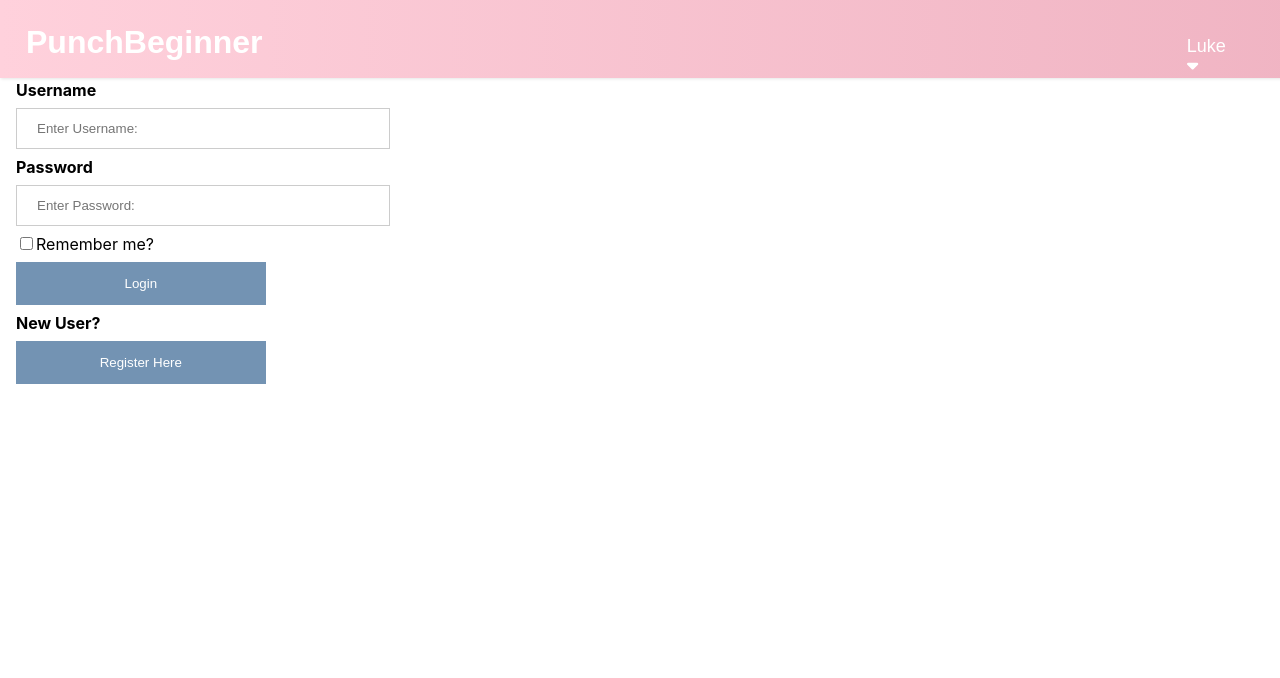
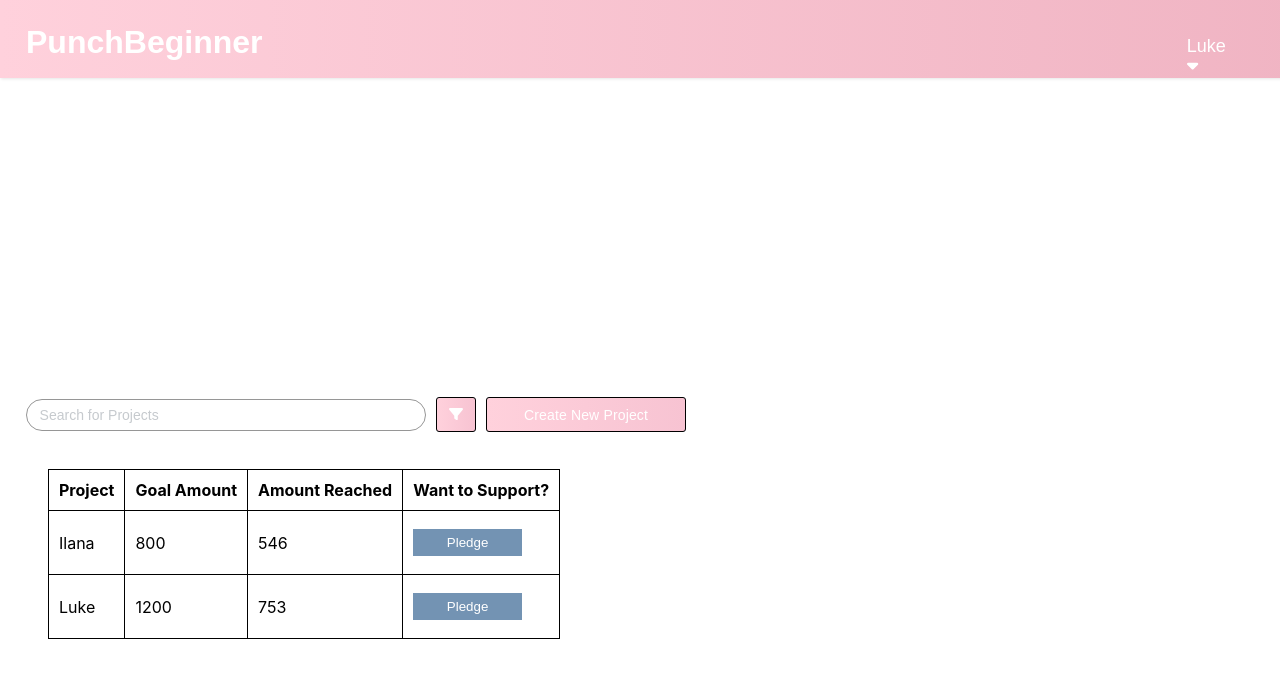
Before and after one commit to luke-bluefintech/PunchBeginnerApp, a React (Create React App) app in the folder it_1_code/: page /dashboard in a window 1280 px wide. Both pictures are taken after a click on the button "Login". Shown: the top 678 px of the page. Built offline with nearby package versions, Linux system fonts and the light colour scheme.

Commit message:
Interconnecting website elements

```diff
--- a/it_1_code/src/dashboard/Dashboard.js
+++ b/it_1_code/src/dashboard/Dashboard.js
@@ -1,10 +1,16 @@
+import { useState } from "react";
 import { FontAwesomeIcon } from "@fortawesome/react-fontawesome"
-import { faFilter} from '@fortawesome/free-solid-svg-icons'
+import { faFilter } from '@fortawesome/free-solid-svg-icons'
 import './Dashboard.css';
+import ViewProject from "../viewproject/ViewProject";
 
 function Dashboard() {
+
+    const [showViewProject, setShowViewProject] = useState(false);
+
     return (
         <div>
+            <div style={{ visibility: showViewProject? 'hidden' : 'visible' }}>
                 <input
                     className="dashboard-input-search"
                     type="search"
@@ -25,15 +31,17 @@ function Dashboard() {
                         <td>Ilana</td>
                         <td>800</td>
                         <td>546</td>
-                <td><button className="pledgebutton" type="pledge">Pledge</button></td>
+                        <td><button className="pledgebutton" onClick={() => setShowViewProject(true)} type="pledge">Pledge</button></td>
                     </tr>
                     <tr>
                         <td>Luke</td>
                         <td>1200</td>
                         <td>753</td>
-                <td><button className="pledgebutton" type="pledge">Pledge</button></td>
+                        <td><button className="pledgebutton" onClick={() => setShowViewProject(true)} type="pledge">Pledge</button></td>
                     </tr>
                 </table>
+            </div>
+            {showViewProject? <ViewProject /> : null}
         </div>
     )
 };
--- a/it_1_code/src/layout/Layout.js
+++ b/it_1_code/src/layout/Layout.js
@@ -7,18 +7,10 @@ import Pledge from "../pledge/Pledge";
 
 const Layout = () => {
 
-    var showLogin = true;
-    var showDashboard = false;
-    var showViewProject = false;
-    var showPledge = false;
-
     return (
         <div>
             <Navbar />
-            {showLogin ? <Login /> : null}
-            {showDashboard ? <Dashboard /> : null}
-            {showViewProject ? <ViewProject /> : null}
-            {showPledge ? <Pledge /> : null}
+            <Login />
         </div>
     )
 };
--- a/it_1_code/src/login/Login.js
+++ b/it_1_code/src/login/Login.js
@@ -1,8 +1,16 @@
+import { useState } from "react";
+import Dashboard from "../dashboard/Dashboard";
+import Register from "../register/Register";
 import './Login.css';
 
 function Login() {
+
+    const [showDashboard, setShowDashboard] = useState(false);
+    const [showRegister, setShowRegister] = useState(false);
+
     return (
         <div className="container">
+            <div style={{ visibility: showDashboard ? 'hidden' : showRegister ? 'hidden' : 'visible' }}>
                 <label for="uname"><b>Username</b><br></br></label>
                 <input type="text" placeholder="Enter Username:" name="uname" required />
 
@@ -14,10 +22,13 @@ function Login() {
                     <a>Remember me?<br></br></a>
                 </label>
 
-            <button type="login">Login</button>
+                <button type="login" onClick={() => setShowDashboard(true)}>Login {showDashboard}</button>
 
                 <label for="new"><b><br></br>New User?<br></br></b></label>
-            <button type="register">Register Here</button>
+                <button type="register" onClick={() => setShowRegister(true)}>Register Here</button>
+            </div>
+            {showDashboard ? <Dashboard /> : null}
+            {showRegister ? <Register /> : null}
         </div>
     )
 }
--- a/it_1_code/src/register/Register.js
+++ b/it_1_code/src/register/Register.js
@@ -1,8 +1,14 @@
+import { useState } from "react";
+import Login from "../login/Login";
 import './Register.css';
 
 function Register() {
+
+    const [showLogin, setShowLogin] = useState(false);
+
     return (
         <div className="container">
+            <div style={{ visibility: showLogin ? 'hidden' : 'visible' }}>
                 <label for="fname"><b>First Name</b><br></br></label>
                 <input type="text" name="fname" required />
 
@@ -18,8 +24,9 @@ function Register() {
                 <label for="conpsw"><b><br></br>Confirm Password<br></br></b></label>
                 <input type="password" name="conpsw" required />
 
-            <signupbutton type="signup">Sign Up</signupbutton>
-
+                <signupbutton type="signup" onClick={() => setShowLogin(true)}>Sign Up</signupbutton>
+            </div>
+            {showLogin ? <Login /> : null}
         </div>
     )
 }
```
Lines whose indentation alone changed are shown as unchanged.
